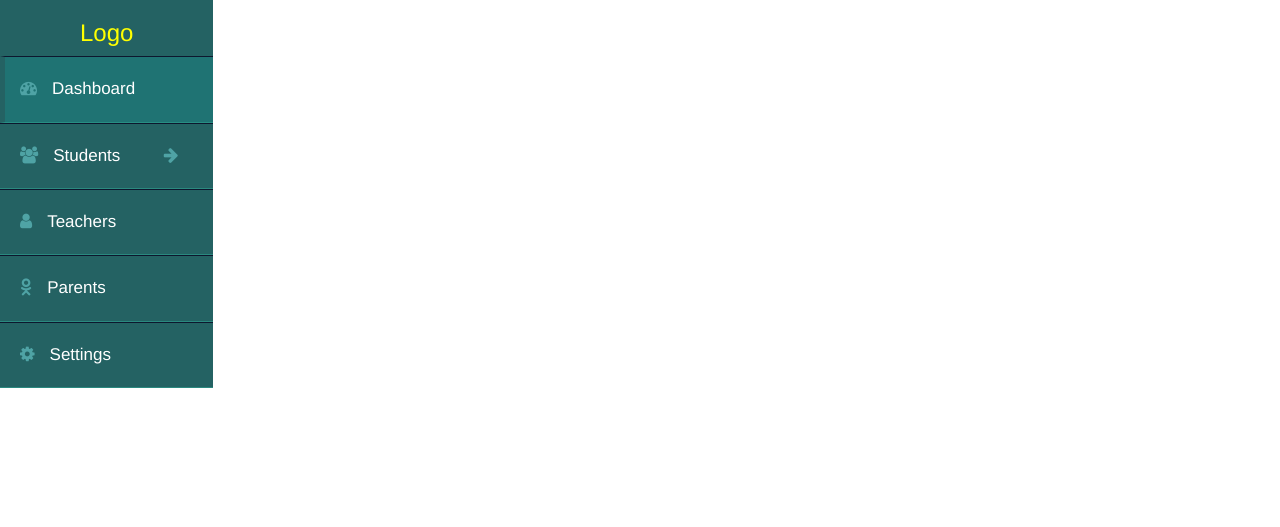
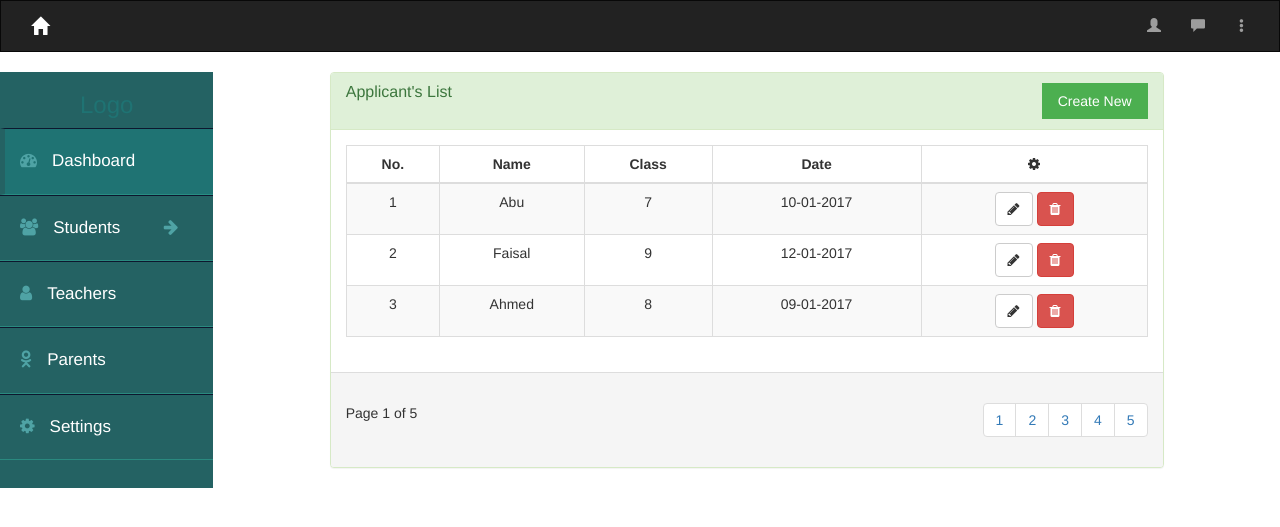
Before and after one commit to monir769/sms, a PHP site: page /dashboard.php in a window 1280 px wide. Shown: the top 527 px of the page. Run offline with PHP 8.4, Linux system fonts and the light colour scheme; some libraries are stand-ins or nearby versions.

Commit message:
Update dashboard.php

```diff
--- a/dashboard.php
+++ b/dashboard.php
@@ -101,6 +101,22 @@ li,ul{
 .sub-menu {
     background: #3d9394;
 }
+.buttonnew {
+    cursor: pointer;
+}
+.buttonnew {
+    border: none;
+    padding: 8px 16px;
+}
+.buttonnew {
+    color: #fff!important;
+    background-color: #4CAF50!important;
+}
+.buttonnew:hover {
+    background-color: #5bc0de!important;
+    color: #fff!important;
+}
+
 /*Main CSS*/
 
 @media only screen and (max-device-width: 767px) {
@@ -133,11 +149,39 @@ li,ul{
 </style>
 
 <body>
+<nav class="navbar navbar-inverse" style="border-radius:0px;">
+  <div class="container-fluid">
+    <div class="collapse navbar-collapse" id="myNavbar">
+      <ul class="nav navbar-nav navbar-left">
+      	<li class="navbar-header"><a class="navbar-brand" href="#" style="color:white"><span class="glyphicon glyphicon-home"></span></a></li>
+      </ul>
+      <ul class="nav navbar-nav navbar-right">
+      	<li>
+          <a href="#"><span class="glyphicon glyphicon-user"></span></a>
+        </li>
+        <li>
+          <a href="#"><span class="glyphicon glyphicon-comment"></span></a>
+        </li>
+        <li><a class="dropdown-toggle" data-toggle="dropdown" href="#"><span class="glyphicon glyphicon-option-vertical"></span></a>
+        	<ul class="dropdown-menu">
+            	<li><a href="#"><span class="glyphicon glyphicon-cog"></span> Settings</a></li>
+            	<li><a href="#"><i class="fa fa-key"></i> Change Password</a></li>
+            	<li><a href="#"><span class="glyphicon glyphicon-off"></span> Logout</a></li>
+          	</ul>
+          </li>
+      </ul>
+    </div>
+  </div>
+ </div>
+</nav>
+
+
+
     <div class="container-fluid display-table">
         <div class="row display-table-row">
             <div class="col-md-2 col-sm-1 display-table-cell v-align box" id="navigation">
                 <div class="logo">
-                    <a hef="home.php"><h3><font color="yellow">Logo</font></h3>
+                    <a hef="home.php"><h3><font color="#1f7373">Logo</font></h3>
                     </a>
                 </div>
                 <div class="navi">
@@ -161,10 +205,95 @@ li,ul{
                 <!--other contents here-->
 
 
+
+<div class="col-md-10 col-md-offset-1">
+
+            <div class="panel panel-success panel-table">
+              <div class="panel-heading">
+                <div class="row">
+                  <div class="col col-xs-6">
+                    <h3 class="panel-title">Applicant's List</h3>
+                  </div>
+                  <div class="col col-xs-6 text-right">
+                    <button type="button" class="buttonnew">Create New</button>
+                  </div>
+                </div>
+              </div>
+              <div class="panel-body">
+                <table class="table table-striped table-bordered table-list">
+                  <thead>
+                    <tr>
+                        <th class="hidden-xs"><div align="center">No.</div></th>
+                        <th><div align="center">Name</div></th>
+                        <th><div align="center">Class</div></th>
+                        <th><div align="center">Date</div></th>
+                        <th><div align="center"><em class="fa fa-cog"></em></div></th>
+                    </tr>
+                  </thead>
+                  <tbody>
+                          <tr>
+                            <td class="hidden-xs" align="center">1</td>
+                            <td align="center">Abu</td>
+                            <td align="center">7</td>
+                            <td align="center">10-01-2017</td>
+                            <td align="center">
+                              <a class="btn btn-default"><em class="fa fa-pencil"></em></a>
+                              <a class="btn btn-danger"><em class="fa fa-trash"></em></a>
+                            </td>
+                          </tr>
+                          <tr>
+                            <td class="hidden-xs" align="center">2</td>
+                            <td align="center">Faisal</td>
+                            <td align="center">9</td>
+                            <td align="center">12-01-2017</td>
+                            <td align="center">
+                              <a class="btn btn-default"><em class="fa fa-pencil"></em></a>
+                              <a class="btn btn-danger"><em class="fa fa-trash"></em></a>
+                            </td>
+                          </tr>
+                          <tr>
+                            <td class="hidden-xs" align="center">3</td>
+                            <td align="center">Ahmed</td>
+                            <td align="center">8</td>
+                            <td align="center">09-01-2017</td>
+                            <td align="center">
+                              <a class="btn btn-default"><em class="fa fa-pencil"></em></a>
+                              <a class="btn btn-danger"><em class="fa fa-trash"></em></a>
+                            </td>
+                          </tr>
+                        </tbody>
+                </table>
+
+              </div>
+              <div class="panel-footer">
+                <div class="row">
+                  <div class="col col-xs-4"><br />Page 1 of 5
+                  </div>
+                  <div class="col col-xs-8">
+                    <ul class="pagination hidden-xs pull-right">
+                      <li><a href="#">1</a></li>
+                      <li><a href="#">2</a></li>
+                      <li><a href="#">3</a></li>
+                      <li><a href="#">4</a></li>
+                      <li><a href="#">5</a></li>
+                    </ul>
+                    <ul class="pagination visible-xs pull-right">
+                        <li><a href="#">«</a></li>
+                        <li><a href="#">»</a></li>
+                    </ul>
+                  </div>
+                </div>
+              </div>
             </div>
-        </div>
 
-    </div>
+   </div>
+
+
+
+            </div>
+     </div>
+
+</div>
 
 
 </body>
```
